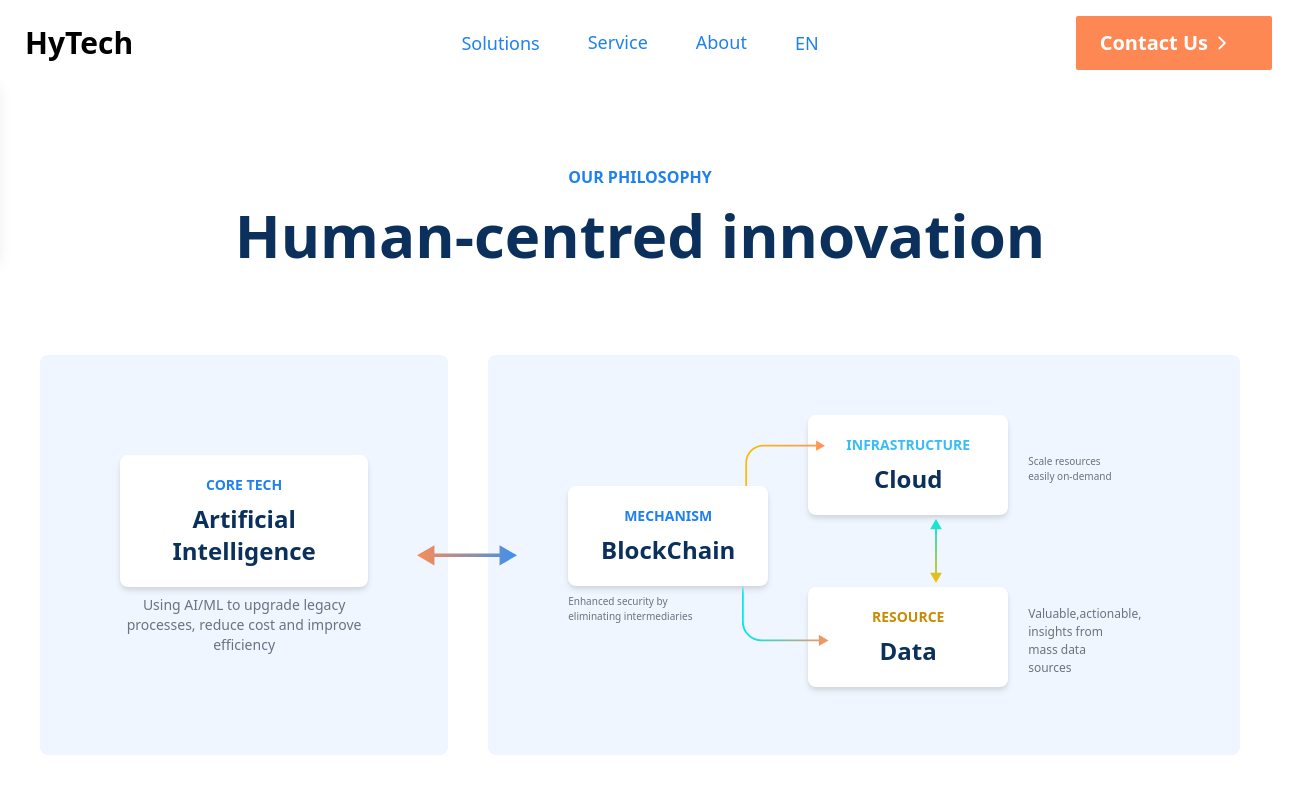
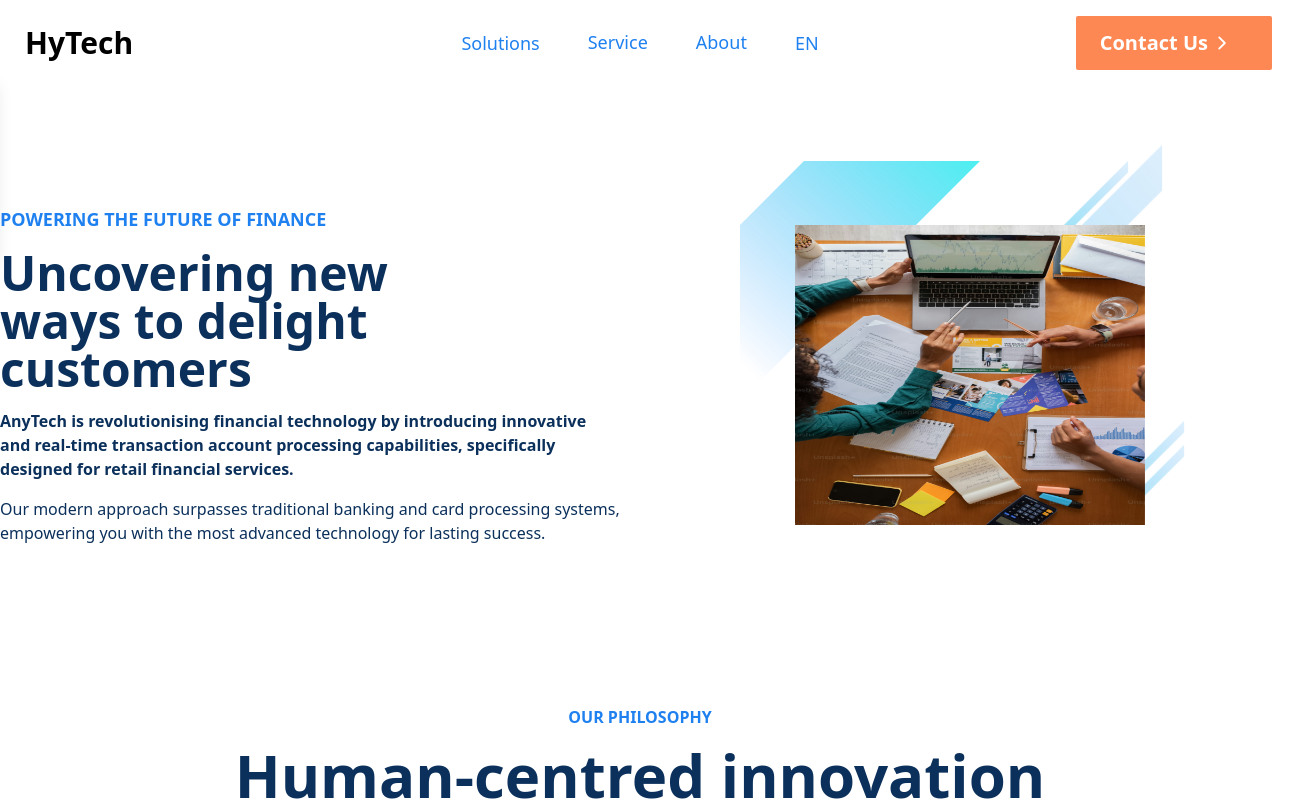
Before and after one commit to tanjilahamed99/Edistys-task, a Next.js app: page / in a window 1280 px wide. Shown: the top 801 px of the page, 1312 px wide, since content can reach past the window. Built offline with nearby package versions, Linux system fonts and the light colour scheme.

Commit message:
feature section completed

```diff
--- /dev/null
+++ b/pages/Home/Feature.js
@@ -0,0 +1,89 @@
+"use client";
+
+import React, { useState, useEffect } from "react";
+import mainImg from "../../public/images/premium_photo-1688821126516-aad66aa5510d.jpg";
+import Image from "next/image";
+import img1 from "../../public/images/WaveLinesDesktop1.svg";
+import img2 from "../../public/images/2.svg";
+import img3 from "../../public/images/3.svg";
+import img4 from "../../public/images/WaveLinesDesktop4.svg";
+import { IoIosArrowForward } from "react-icons/io";
+import "./style.css";
+
+const Feature = () => {
+  const [animate, setAnimate] = useState(false);
+
+  useEffect(() => {
+    setAnimate(true);
+  }, []);
+
+  return (
+    <div className="container mx-auto my-10 flex flex-col lg:flex-row items-center gap-20  lg:gap-10 lg:h-[500px] p-2 md:p-5 xl:p-0">
+      <div className="lg:w-1/2 space-y-4">
+        <h2 className="text-primary text-lg font-bold">
+          {" "}
+          POWERING THE FUTURE OF FINANCE
+        </h2>
+        <h2 className="text-[#0b305B] text-4xl xl:text-5xl font-bold lg:leading-[55px]">
+          Uncovering new <br /> ways to delight <br /> customers
+        </h2>
+        <p className="text-[#0b305B] font-semibold">
+          AnyTech is revolutionising financial technology by introducing
+          innovative and real-time transaction account processing capabilities,
+          specifically designed for retail financial services.
+        </p>
+        <p className="text-[#0b305B]">
+          Our modern approach surpasses traditional banking and card processing
+          systems, empowering you with the most advanced technology for lasting
+          success.
+        </p>
+      </div>
+      <div
+        className={`relative xl:w-1/2 lg:w-[450px] w-[90%] flex justify-center overflow- ${
+          animate ? "animate-bg-move" : ""
+        }`}
+        onMouseEnter={() => setAnimate(true)}
+      >
+        {/* Moving Background Images inside the Main Image Box */}
+        <Image
+          src={img2}
+          alt="bg1"
+          className="absolute md:-top-36 md:right-40 lg:-top-10 lg:left-0 xl:-top-20 xl:left-8 -top-6 -right-0 h-20 w-20  lg:w-full opacity-70 moving-bg md:h-80 "
+        />
+        <Image
+          src={img2}
+          alt="bg1"
+          className="absolute md:-top-8 md:right-36 lg:-top-10 lg:right-12 xl:-top-16 xl:right-28 -top-6 right-5 h-20 w-20   opacity-70 moving-bg md:h-20 md:w-40"
+        />
+        <Image
+          src={img2}
+          alt="bg1"
+          className="absolute bottom-6  right-14 opacity-70 moving-bg h-20 w-40"
+        />
+
+        <Image
+          src={img2}
+          alt="bg1"
+          className="absolute bottom-0 right-14 w-40 opacity-70 moving-bg h-20 "
+        />
+        <Image
+          src={img3}
+          alt="bg1"
+          className="absolute md:-top-10 md:left-20 lg:-left-2 lg:-top-10 xl:-top-16 xl:left-20 -top-7 w-20 h-20 -left-5 md:w-60 xl:w-60
+           opacity-70 md:h-60 xl:h-60 transform -rotate-180"
+        />
+
+        {/* Main Image */}
+        <Image
+          src={mainImg}
+          alt="Main Image"
+          height={500}
+          width={500}
+          className="w-[350px] h-[300px] mx-auto relative z-10 flex items-center justify-center"
+        />
+      </div>
+    </div>
+  );
+};
+
+export default Feature;
--- a/pages/Home/Home.js
+++ b/pages/Home/Home.js
@@ -6,12 +6,14 @@ import FeatureOfFinance from "./FeatureOfFinance";
 import Trust from "./Trust";
 import Contact from "./Contact";
 import Philosophy from "./Philosophy";
+import Feature from "./Feature";
 
 const Home = () => {
   return (
     <div>
       <Navbar />
       <Banner />
+      <Feature />
       <Philosophy />
       <FeatureOfFinance />
       <Trust />
--- /dev/null
+++ b/pages/Home/style.css
@@ -0,0 +1,21 @@
+@keyframes bgMove {
+          0% {
+            transform: translateY(0) translateX(0);
+          }
+          50% {
+            transform: translateY(-10px) translateX(5px);
+          }
+          100% {
+            transform: translateY(0) translateX(0);
+          }
+        }
+
+        .moving-bg {
+          animation: bgMove 6s infinite ease-in-out;
+          position: absolute;
+          z-index: 1;
+        }
+
+        .animate-bg-move:hover .moving-bg {
+          animation: bgMove 2s infinite ease-in-out;
+        }
```
Also changed, not shown: public/images/8241.jpg_wh1200.jpg (added), public/images/premium_photo-1688821126516-aad66aa5510d.jpg (added).
